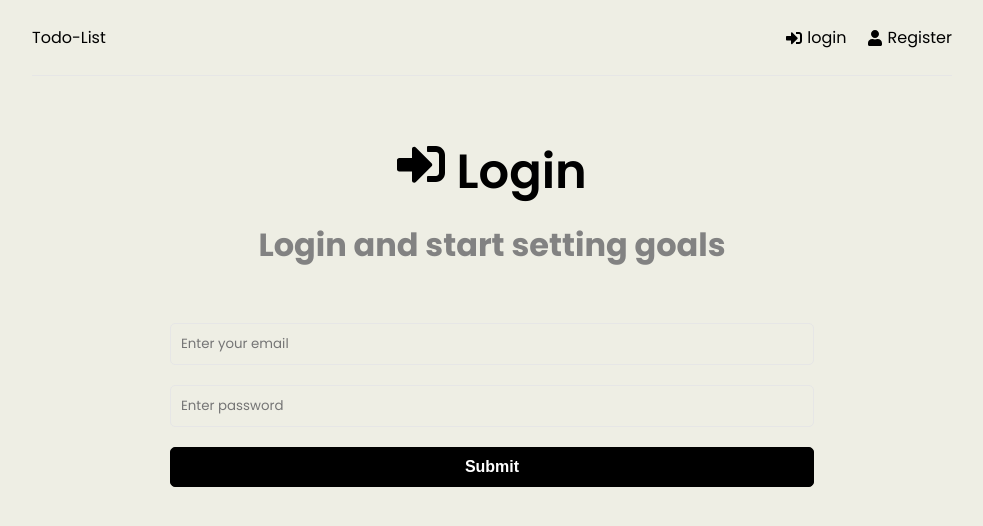
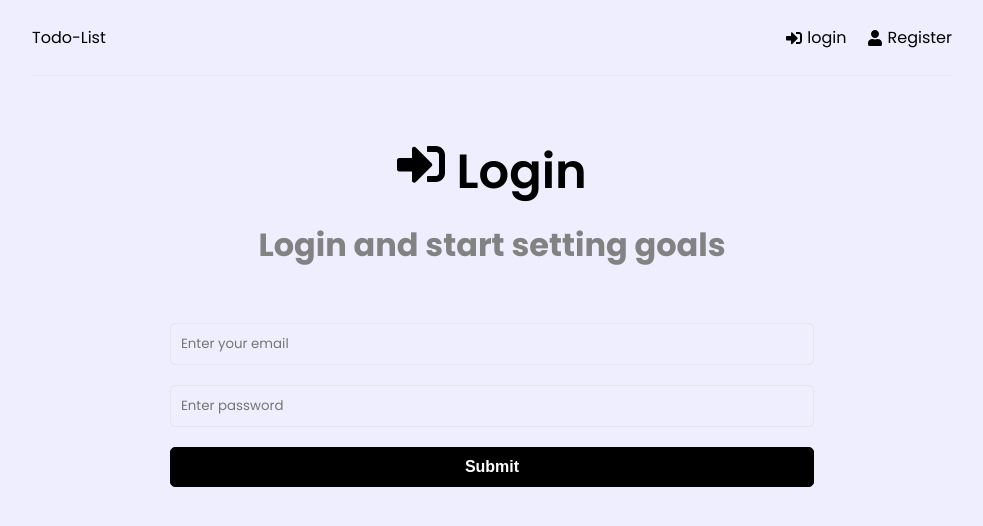
Before and after one commit to kr-sarvesh/Todo-App, a React (Create React App) app in the folder frontend/: page /login in a window 1280 px wide. Shown: the top 526 px of the page, without its empty margins (148-1131 px from the left). Built offline with nearby package versions, Linux system fonts and the light colour scheme.

Commit message:
css modified

```diff
--- a/frontend/src/components/TodoItem.jsx
+++ b/frontend/src/components/TodoItem.jsx
@@ -68,6 +68,7 @@ function TodoItem({ todo }) {
   const closeEditModal = () => {
     setEditModelIsOpen(false)
   }
+
   //edit task handle
   const editTaskHandle = (e) => {
     e.preventDefault()
--- a/frontend/src/index.css
+++ b/frontend/src/index.css
@@ -4,7 +4,7 @@
   margin: 0;
   padding: 0;
   box-sizing: border-box;
-  background-color: rgb(238, 238, 228);
+  background-color: rgb(238, 238, 300);
 }
 
 body {
@@ -177,6 +177,7 @@ h3 {
   top: 20px;
   right: 20px;
 }
+
 .loadingSpinnerContainer {
   position: fixed;
   top: 0;
@@ -189,6 +190,7 @@ h3 {
   justify-content: center;
   align-items: center;
 }
+
 .taskList {
   display: flex;
   flex-direction: column;
@@ -196,11 +198,11 @@ h3 {
   align-items: center;
   width: 100%;
   align-content: center;
-  border: 5px solid black;
+  padding: 2px;
 }
 
 .taskList .tasks {
-  border: 2px solid #e6e6e6;
+  border: 1px solid #e6e6e6;
   display: flex;
   justify-content: space-between;
   padding: 1px;
```
